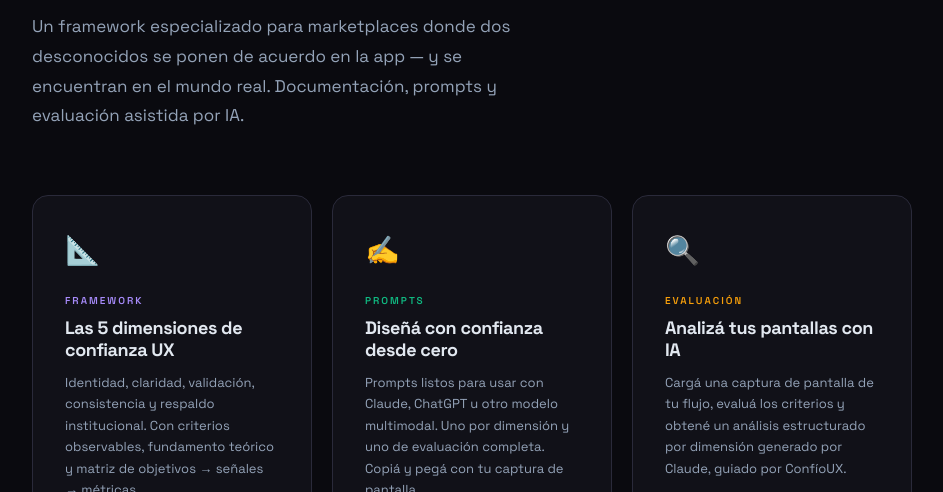
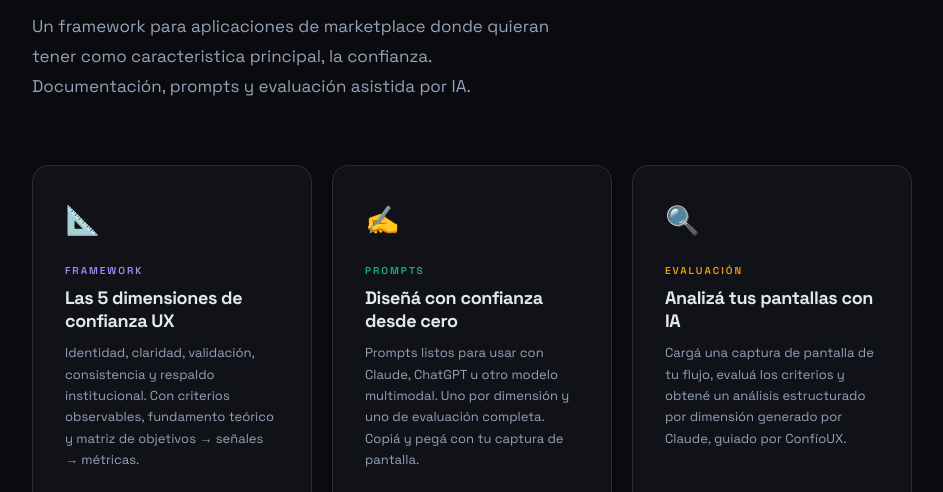
Before and after one commit to mapa02/confioUX, a plain HTML site: page public/index.html in a window 1280 px wide. Shown: the part 294-786 px from the top of the page, without its empty margins (168-1111 px from the left). Drawn offline with Linux system fonts and the light colour scheme.

Commit message:
redesign framework + fix eval copy

```diff
--- a/public/index.html
+++ b/public/index.html
@@ -284,7 +284,7 @@ select option{background:#1C1C27}
   <div class="home-wrap">
     <div class="home-eyebrow">ConfíoUX · Trust Evaluation Framework</div>
     <h1 class="home-title">La confianza no es<br>un detalle de diseño.<br><em>Es la decisión.</em></h1>
-    <p class="home-desc">Un framework especializado para marketplaces donde dos desconocidos se ponen de acuerdo en la app — y se encuentran en el mundo real. Documentación, prompts y evaluación asistida por IA.</p>
+    <p class="home-desc">Un framework para aplicaciones de marketplace donde quieran tener como caracteristica principal, la confianza. Documentación, prompts y evaluación asistida por IA.</p>
 
     <div class="cards">
       <div class="card card-1" onclick="goScreen('doc')">
```
